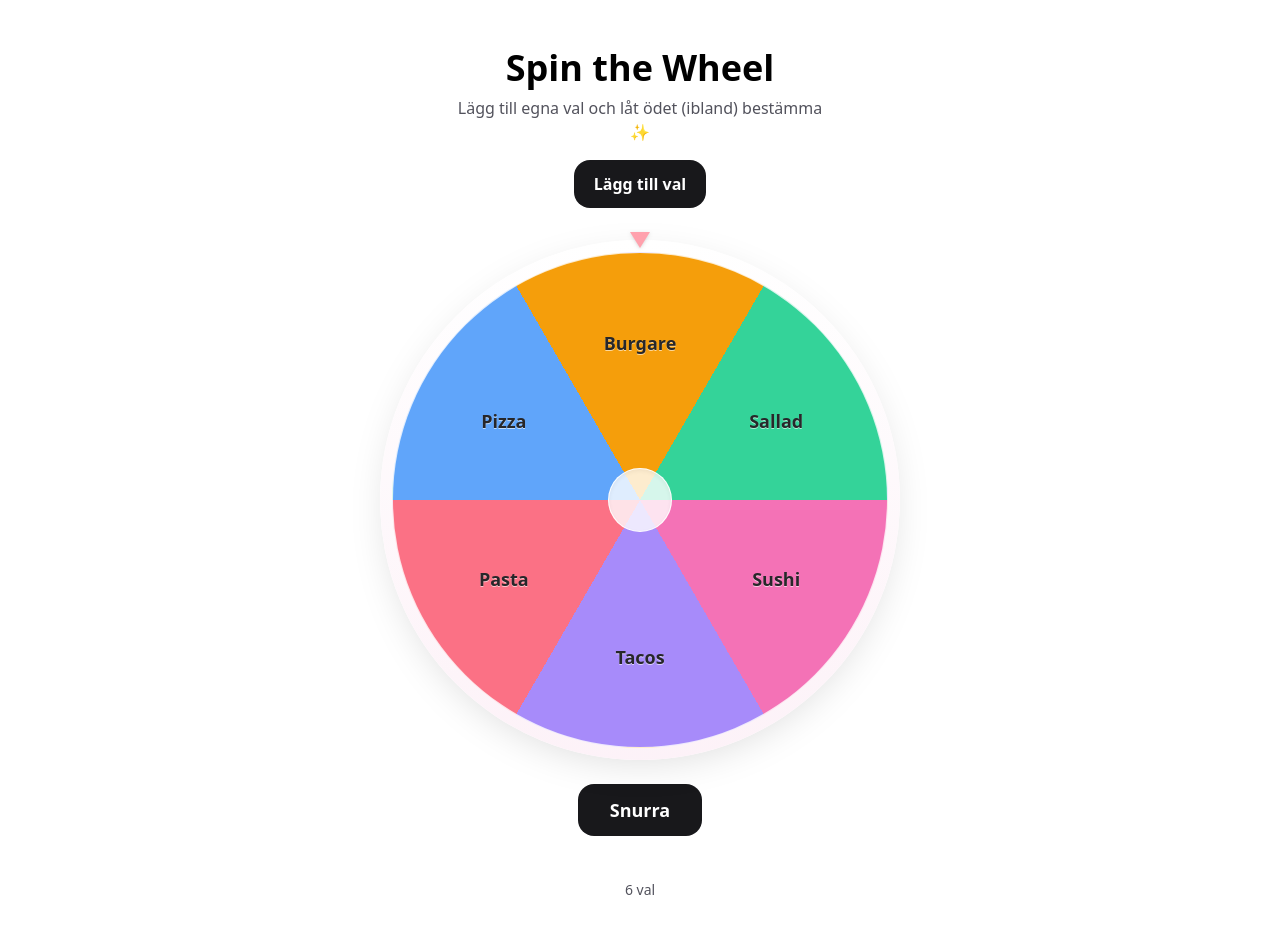
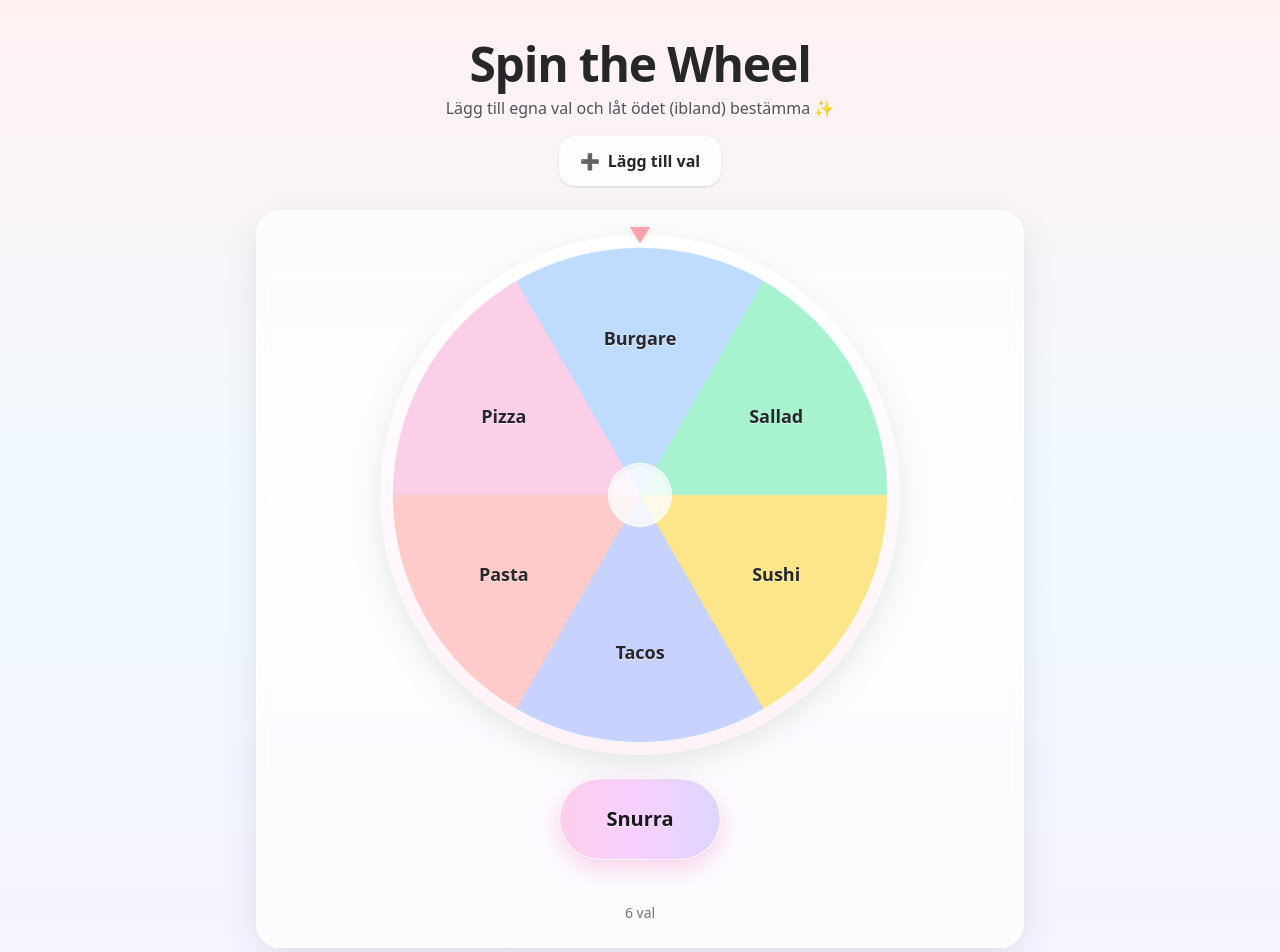
Before and after one commit to JuliaRymem/spin-the-wheel, a React (Vite) app: page / in a window 1280 px wide. Shown: the top 952 px of the page. Built offline with nearby package versions, Linux system fonts and the light colour scheme.

Commit message:
Update App.jsx

```diff
--- a/src/App.jsx
+++ b/src/App.jsx
@@ -1,13 +1,14 @@
-// src/App.jsx
 import React, { useMemo, useRef, useState } from "react";
 import Wheel from "./components/Wheel.jsx";
 import ManageChoicesModal from "./components/ManageChoicesModal.jsx";
+import WinnerPanel from "./components/WinnerPanel.jsx";
 import { useLocalStorage } from "./hooks/useLocalStorage.js";
 import { pickRandomIndex } from "./utils/random.js";
 
+// Pastellfärger till hjulet
 const PALETTE = [
-  "#60a5fa", "#f59e0b", "#34d399", "#f472b6",
-  "#a78bfa", "#fb7185", "#22d3ee", "#facc15",
+  "#FBCFE8", "#BFDBFE", "#A7F3D0", "#FDE68A", "#C7D2FE",
+  "#FECACA", "#BAE6FD", "#F5D0FE", "#FDE1D3", "#D9F99D",
 ];
 
 export default function App() {
@@ -18,6 +19,7 @@ export default function App() {
   const [spinning, setSpinning] = useState(false);
   const [winnerIndex, setWinnerIndex] = useState(null);
   const [manageOpen, setManageOpen] = useState(false);
+  const [winOpen, setWinOpen] = useState(false);
   const liveRef = useRef(null);
 
   const segments = useMemo(
@@ -48,14 +50,26 @@ export default function App() {
     if (!canSpin) return;
     setSpinning(true);
     setWinnerIndex(null);
+    setWinOpen(false);
+
     const n = segments.length;
     const winner = pickRandomIndex(n);
+    const segSize = 360 / n;
 
-    const segSize = 360 / n;
-    const center = winner * segSize + segSize / 2;
-    const extraTurns = 5 + Math.floor(Math.random() * 4);
-    const target = extraTurns * 360 + (360 - center);
+    // Mittpunkten av vinnarsegmentet (geometriskt)
+    const center = (winner + 0.5) * segSize;
 
+    // Vinkel relativt toppen pga "from -90deg" i conic-gradient
+    const centerFromTop = -90 + center;
+
+    // Normalisera till [0, 360)
+    const normalized = ((centerFromTop % 360) + 360) % 360;
+
+    // Rotera så att mittpunkten landar vid indikatorn (toppen)
+    const extraTurns = 5 + Math.floor(Math.random() * 4); // 5..8 varv
+    const target = extraTurns * 360 + (360 - normalized);
+
+    // Reset → target för att få snygg transition varje gång
     requestAnimationFrame(() => {
       setRotation((prev) => prev % 360);
       requestAnimationFrame(() => {
@@ -69,32 +83,36 @@ export default function App() {
     setSpinning(false);
     if (winnerIndex != null && liveRef.current) {
       liveRef.current.textContent = `Vinnare: ${segments[winnerIndex].label}`;
+      setWinOpen(true);
     }
   }
 
-  function resetWheel() {
-    if (spinning) return;
-    setRotation(0);
-    setWinnerIndex(null);
-  }
+  const winner = winnerIndex != null ? segments[winnerIndex] : null;
 
   return (
-    <div className="min-h-screen flex flex-col items-center justify-center text-center px-4 py-8 sm:py-12 font-[system-ui,Segoe UI,Roboto,Helvetica,Arial,sans-serif]">
-      {/* Rubrik */}
-      <h1 className="text-3xl sm:text-4xl font-extrabold">Spin the Wheel</h1>
-      <p className="text-zinc-600 mt-2 mb-4 max-w-sm">
+    <div className="min-h-screen w-full flex items-center justify-center px-5 py-10 text-center bg-gradient-to-b from-rose-50 via-sky-50 to-violet-50">
+      <div className="w-full max-w-3xl">
+        {/* Header */}
+        <div className="mx-auto mb-6">
+          <h1 className="text-4xl sm:text-5xl font-extrabold tracking-tight text-zinc-800 drop-shadow-[0_1px_0_rgba(255,255,255,0.8)]">
+            Spin the Wheel
+          </h1>
+          <p className="text-zinc-600 mt-2">
             Lägg till egna val och låt ödet (ibland) bestämma ✨
           </p>
 
-      {/* Knapp för att öppna popup */}
           <button
             onClick={() => setManageOpen(true)}
-        className="mb-8 px-5 py-3 rounded-2xl bg-zinc-900 text-white font-bold hover:bg-black"
+            className="mt-4 inline-flex items-center gap-2 rounded-2xl bg-white/80 border border-white/70 shadow-sm
+                       px-5 py-3 font-bold text-zinc-800 hover:bg-white transition
+                       focus:outline-none focus:ring-4 focus:ring-pink-200"
           >
-        Lägg till val
+            <span>➕</span> Lägg till val
           </button>
+        </div>
 
-      {/* Själva hjulet */}
+        {/* Wheel */}
+        <div className="mx-auto rounded-3xl bg-white/70 backdrop-blur-sm border border-white shadow-[0_10px_40px_-10px_rgba(0,0,0,0.15)] p-6">
           <Wheel
             segments={segments}
             rotation={rotation}
@@ -102,37 +120,57 @@ export default function App() {
             onTransitionEnd={onTransitionEnd}
           />
 
-      {/* Snurra-knapp direkt under hjulet */}
+          {/* Stor Snurra-knapp */}
 <div className="mt-6">
   <button
     disabled={!canSpin}
     onClick={spin}
-    className="px-8 py-3 rounded-2xl bg-zinc-900 text-white font-bold text-lg disabled:opacity-50 hover:bg-black transition-colors"
+    className="group relative inline-flex items-center justify-center rounded-full
+               h-16 w-32 sm:h-20 sm:w-40
+               bg-gradient-to-r from-pink-200 via-fuchsia-200 to-violet-200
+               text-zinc-900 font-extrabold text-lg sm:text-xl
+               shadow-[0_8px_24px_rgba(244,114,182,0.35)] disabled:opacity-50
+               transition-transform active:scale-95 hover:scale-[1.06]"
+    aria-label="Snurra"
+    title="Snurra"
   >
+    <span className="absolute inset-0 rounded-full ring-1 ring-white/70" />
+    <span className="drop-shadow-[0_1px_0_rgba(255,255,255,0.8)]">
       Snurra
+    </span>
   </button>
 </div>
 
-      {/* Resultattext */}
+          {/* Result */}
           <div
             role="status"
             aria-live="polite"
             ref={liveRef}
-        className="h-6 mt-4 text-center font-bold"
+            className="h-6 mt-4 font-bold text-zinc-700"
           />
-      <div className="mt-1 text-sm text-zinc-600">{segments.length} val</div>
+          <div className="mt-1 text-sm text-zinc-500">{segments.length} val</div>
+        </div>
+      </div>
 
-      {/* Popup med valhantering */}
+      {/* Popup: Hantera val */}
       <ManageChoicesModal
         open={manageOpen}
         onClose={() => setManageOpen(false)}
         segments={segments}
-        canSpin={canSpin}
-        spinning={spinning}
-        onSpin={spin}
-        onReset={resetWheel}
         onAdd={onAdd}
         onRemove={onRemove}
+      />
+
+      {/* Popup: Vinstpanel */}
+      <WinnerPanel
+        open={winOpen && !!winner}
+        label={winner?.label}
+        color={winner?.color}
+        onClose={() => setWinOpen(false)}
+        onSpinAgain={() => {
+          setWinOpen(false);
+          spin();
+        }}
       />
     </div>
   );
```
Lines whose indentation alone changed are shown as unchanged.
